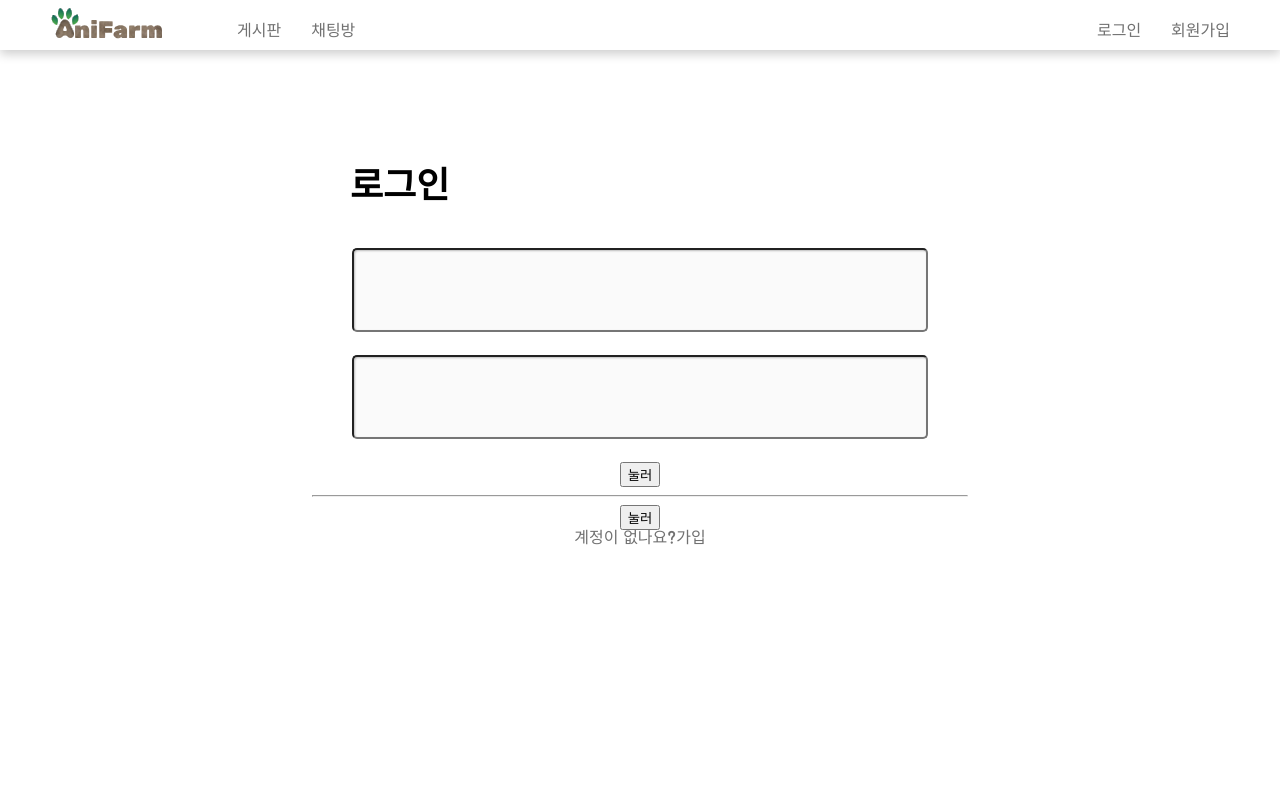
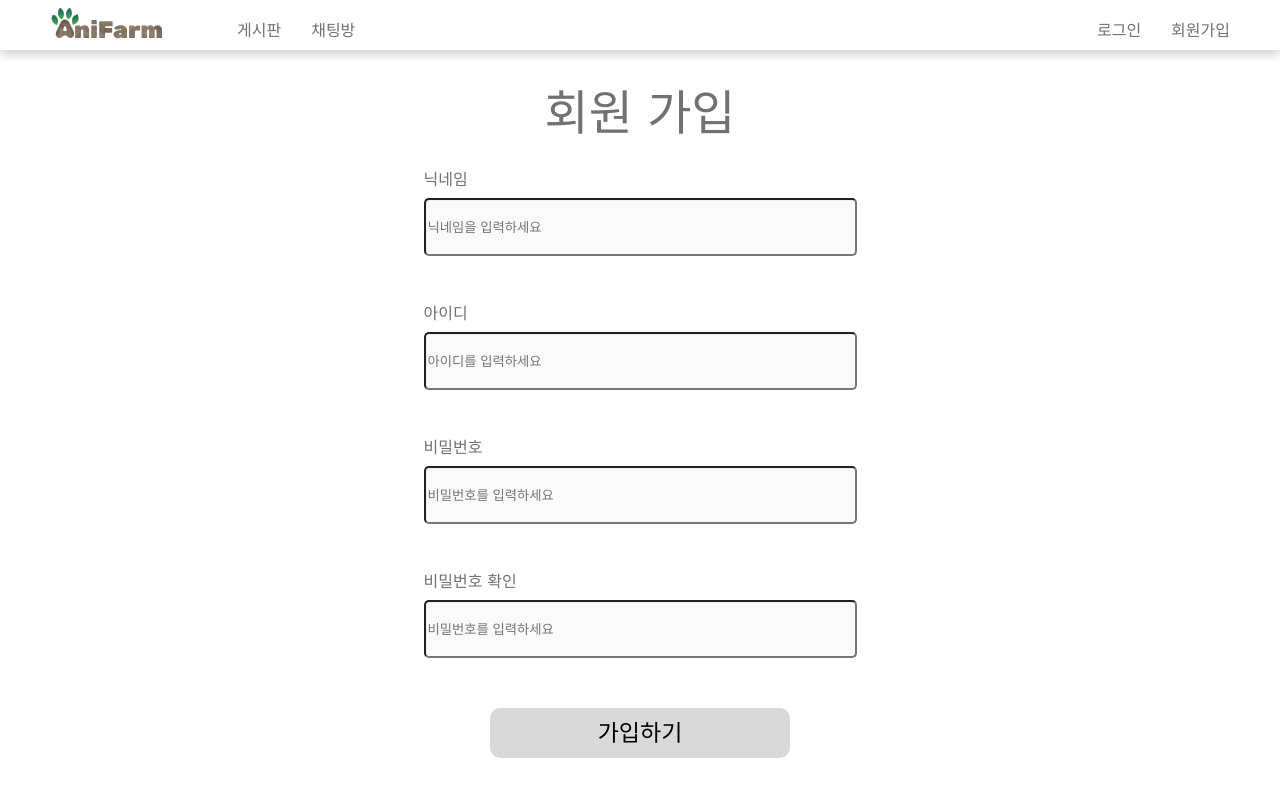
Before and after one commit to Ani-Farm/Ani-Farm-frontend, a React (Create React App) app: page /signup in a window 1280 px wide. Shown: the top 796 px of the page. Built offline with nearby package versions, Linux system fonts and the light colour scheme.

Commit message:
회원가입 페이지퍼블리싱

```diff
--- a/package.json
+++ b/package.json
@@ -16,6 +16,7 @@
     "@types/styled-components": "^5.1.25",
     "react": "^18.2.0",
     "react-dom": "^18.2.0",
+    "react-hook-form": "7.34.2",
     "react-icons": "^4.4.0",
     "react-redux": "^8.0.2",
     "react-router": "^6.3.0",
--- a/src/pages/sign-up/index.tsx
+++ b/src/pages/sign-up/index.tsx
@@ -2,76 +2,43 @@ import React from "react";
 import { Link } from "react-router-dom";
 import styled from "styled-components";
 import Navbar from "../../components/navbar";
+import { Container } from "../../components/navbar/styles";
+import { useForm, SubmitHandler } from "react-hook-form";
+import * as S from "./styles";
 
-export const Container = styled.div`
-  height: 100%;
-  width: 100%;
-
-  display: flex;
-  justify-content: center;
-`;
-
-export const SContainer = styled.div`
-  height: 675px;
-  width: 656px;
-
-  display: flex;
-  flex-direction: column;
-  align-items: center;
-`;
-
-export const LoginName = styled.div`
-  font-size: 36px;
-  line-height: 52px;
-  font-weight: 700;
-  width: 100%;
-  display: flex;
-  align-items: center;
-  justify-content: flex-start;
-  font-family: "Noto Sans KR";
-  font-style: normal;
-  margin-top: 100px;
-  margin-bottom: 36px;
-  margin-left: 76px;
-  color: #000000;
-`;
-
-export const Input = styled.input`
-  width: 576px;
-  height: 84px;
-
-  background: #fafafa;
-  box-shadow: inset 1px 1px 2px rgba(0, 0, 0, 0.25);
-  border-radius: 5px;
-  margin-bottom: 23px;
-  border-radius: 5px;
-`;
-
-const Line = styled.hr`
-  color: rgba(0, 0, 0, 0.65);
-  width: 100%;
-`;
+interface ISignUp {
+  Nick: String;
+  id: String;
+  password: String;
+  passwordCheck: String;
+}
 
 const SignUpPage = () => {
+  const { register, handleSubmit } = useForm<ISignUp>();
+  const onSubmit: SubmitHandler<ISignUp> = (data) => console.log(data);
   return (
     <>
       <Navbar />
-      <Container style={{ marginTop: "60px" }}>
-        <SContainer>
-          <LoginName>로그인</LoginName>
-          <Input></Input>
-          <Input></Input>
-          <button>눌러</button>
-          <Line />
-          <button>눌러</button>
-          <div>
-            계정이 없나요?
-            <span>
-              <Link to="#">가입</Link>
-            </span>
-          </div>
-        </SContainer>
-      </Container>
+      <S.SignBox>
+        <S.Title>회원 가입</S.Title>
+        <S.SignForm onSubmit={handleSubmit(onSubmit)}>
+          <label>닉네임</label>
+          <S.Input placeholder="닉네임을 입력하세요" {...register("Nick")} />
+          <label>아이디</label>
+          <S.Input placeholder="아이디를 입력하세요" {...register("id")} />
+          <label>비밀번호</label>
+          <S.Input
+            placeholder="비밀번호를 입력하세요"
+            {...register("password")}
+          />
+          <label>비밀번호 확인</label>
+          <S.Input
+            placeholder="비밀번호를 입력하세요"
+            {...register("passwordCheck")}
+          />
+          <S.Button type="submit">가입하기</S.Button>
+        </S.SignForm>
+      </S.SignBox>
     </>
   );
 };
--- a/src/pages/sign-up/styles.tsx
+++ b/src/pages/sign-up/styles.tsx
@@ -1 +1,83 @@
 import styled from "styled-components";
+
+export const SignBox = styled.div`
+  width: 70%;
+  margin: 60px auto;
+  display: flex;
+  flex-direction: column;
+`;
+
+export const Title = styled.h1`
+  text-align: center;
+  font-size: 32px;
+  margin: 2rem;
+
+  @media screen and (min-width: 768px) {
+    font-size: 40px;
+  }
+  @media screen and (min-width: 1024px) {
+    font-size: 48px;
+  }
+`;
+
+export const SignForm = styled.form`
+  display: flex;
+  flex-direction: column;
+  margin: 0 auto;
+`;
+
+export const Input = styled.input`
+  width: 373px;
+  height: 42px;
+
+  margin-top: 10px;
+  margin-bottom: 50px;
+  background: #fafafa;
+  box-shadow: inset 1px 1px 1px rgba(0, 0, 0, 0.05);
+  border-radius: 5px;
+
+  @media screen and (min-width: 768px) {
+    height: 50px;
+    width: 403px;
+  }
+  @media screen and (min-width: 1024px) {
+    height: 58px;
+    width: 433px;
+  }
+`;
+
+export const Button = styled.button`
+  width: 300px;
+  height: 50px;
+
+  margin: 0 auto;
+  border: none;
+  background: #d9d9d9;
+  border-radius: 10px;
+  font-family: "Inter";
+  font-style: normal;
+  font-weight: 400;
+  font-size: 20px;
+  line-height: 18px;
+  display: flex;
+  justify-content: center;
+  align-items: center;
+  color: #000000;
+
+  :hover {
+    font-size: 22px;
+  }
+
+  @media screen and (min-width: 768px) {
+    font-size: 21px;
+    :hover {
+      font-size: 23px;
+    }
+  }
+  @media screen and (min-width: 1024px) {
+    font-size: 23px;
+    :hover {
+      font-size: 25px;
+    }
+  }
+`;
```
Also changed, not shown: 1 other file (tests, documents, lock files or other folders).
